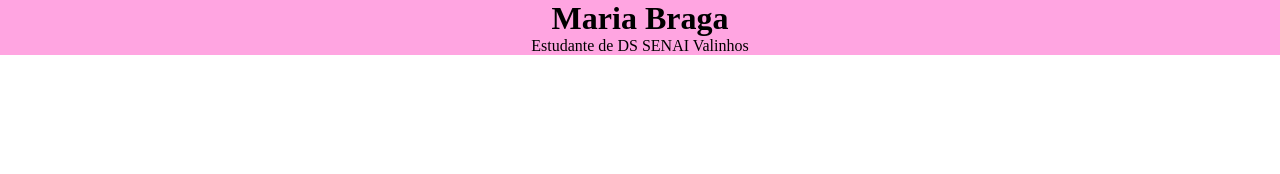
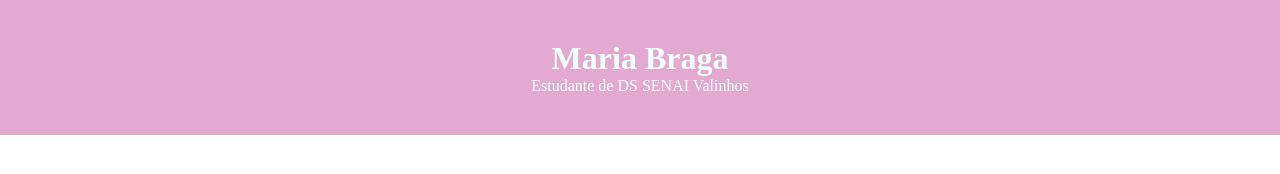
Before and after one commit to mariabragaf/meu-primeiro-site, a plain HTML site: page index.html in a window 1280 px wide. Drawn offline with Linux system fonts and the light colour scheme.

Commit message:
finalização do primeiro dia do CSS

```diff
--- a/assets/styles/index.css
+++ b/assets/styles/index.css
@@ -10,5 +10,7 @@ p {
 }
 
 header {
-    background-color: rgb(255, 165, 225);
+    background-color: rgb(228, 169, 208);
+    color: azure;
+    padding: 40px
 }
```
